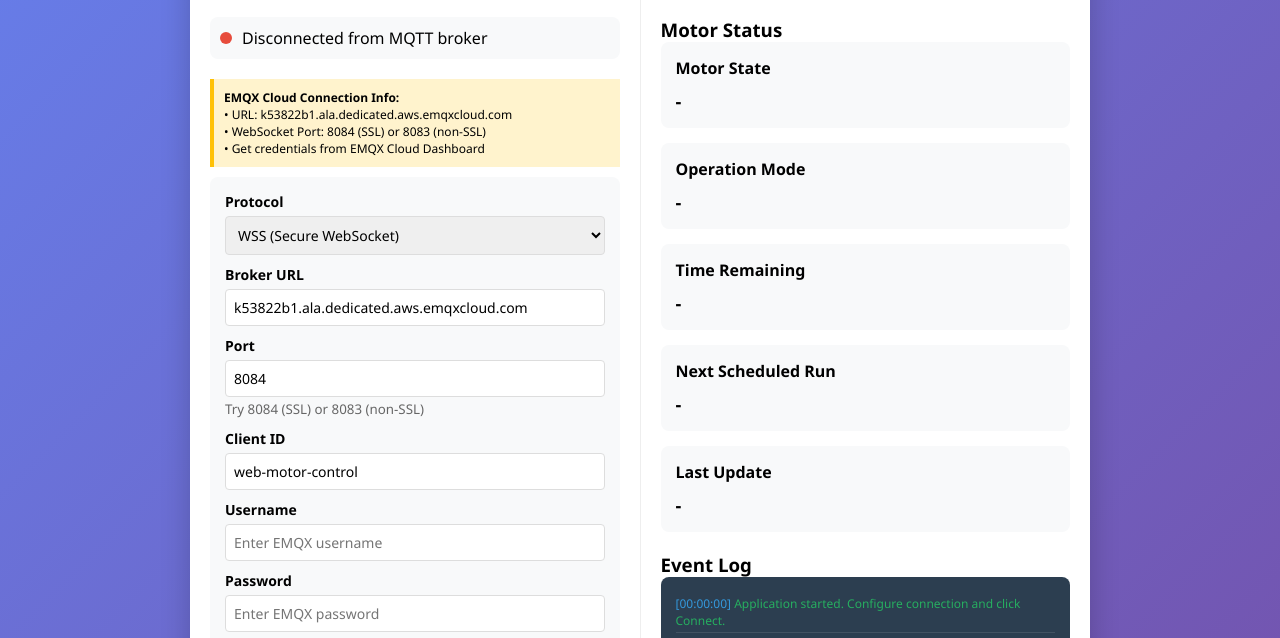
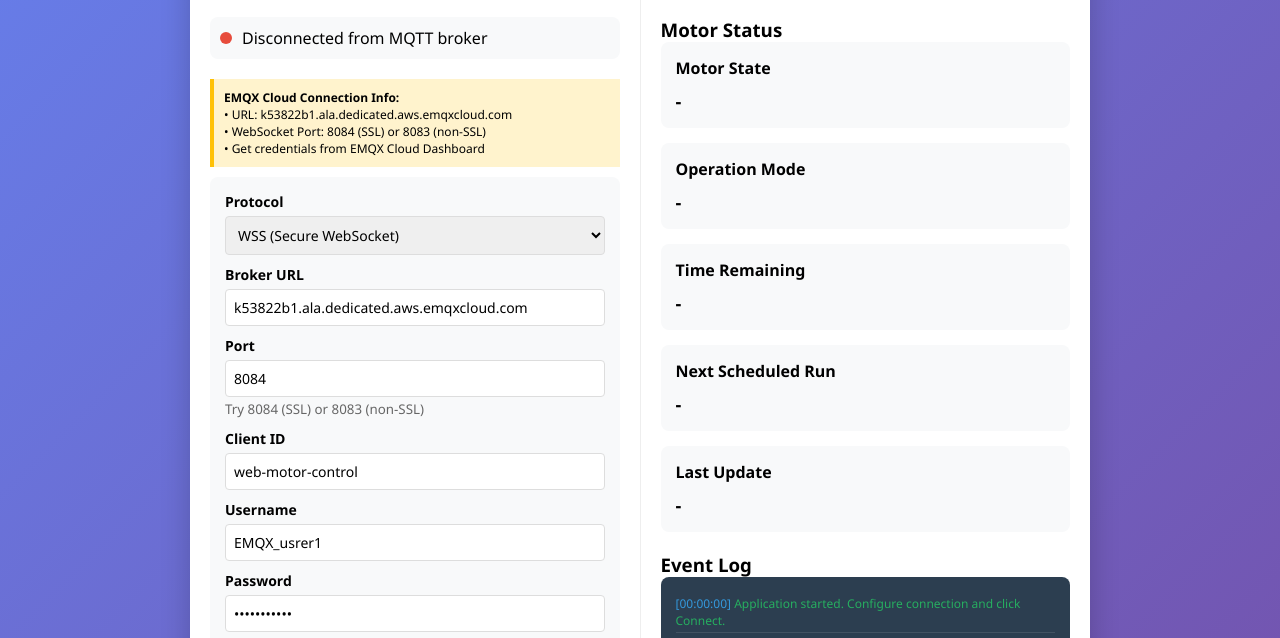
Before and after one commit to VipinCV/vaisakh, a plain HTML site: page contact.html in a window 1280 px wide. Shown: the part 120-758 px from the top of the page. Drawn offline with Linux system fonts and the light colour scheme.

Commit message:
Update contact.html

```diff
--- a/contact.html
+++ b/contact.html
@@ -344,12 +344,12 @@
 
                     <div class="form-group">
                         <label for="username">Username</label>
-                        <input type="text" id="username" placeholder="MQTT Username">
+                        <input type="text" id="username" value="EMQX_usrer1" placeholder="MQTT Username">
                     </div>
 
                     <div class="form-group">
                         <label for="password">Password</label>
-                        <input type="password" id="password" placeholder="MQTT Password">
+                        <input type="password" id="password" value="EMQX_pass@1" placeholder="MQTT Password">
                     </div>
 
                     <div class="form-buttons">
```
